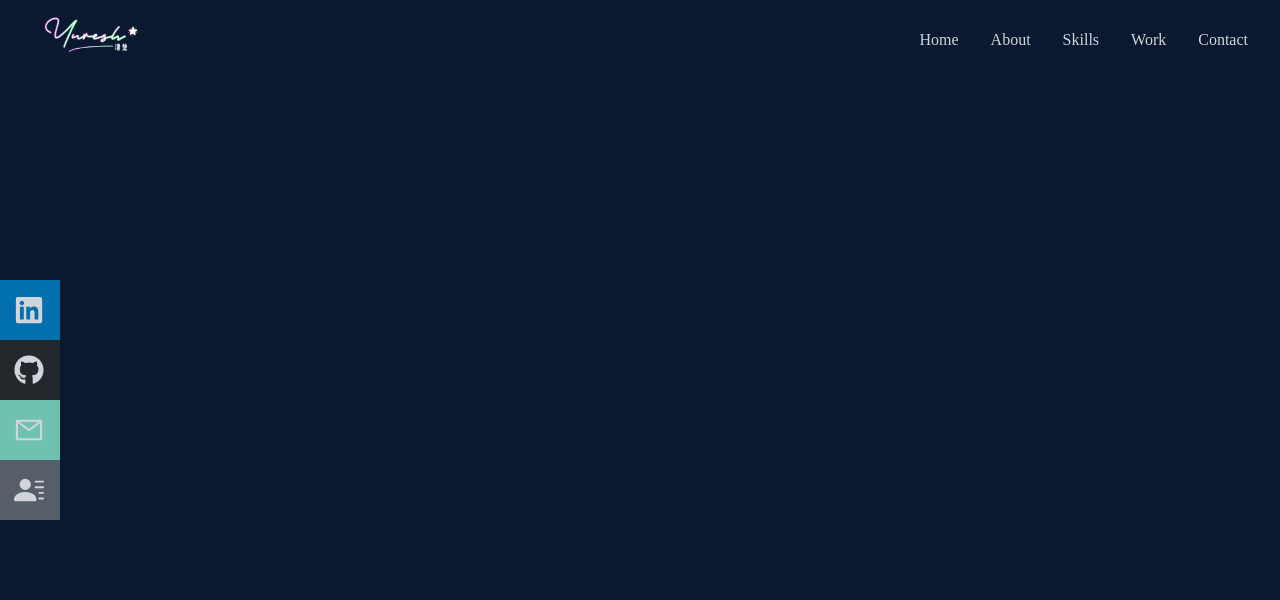
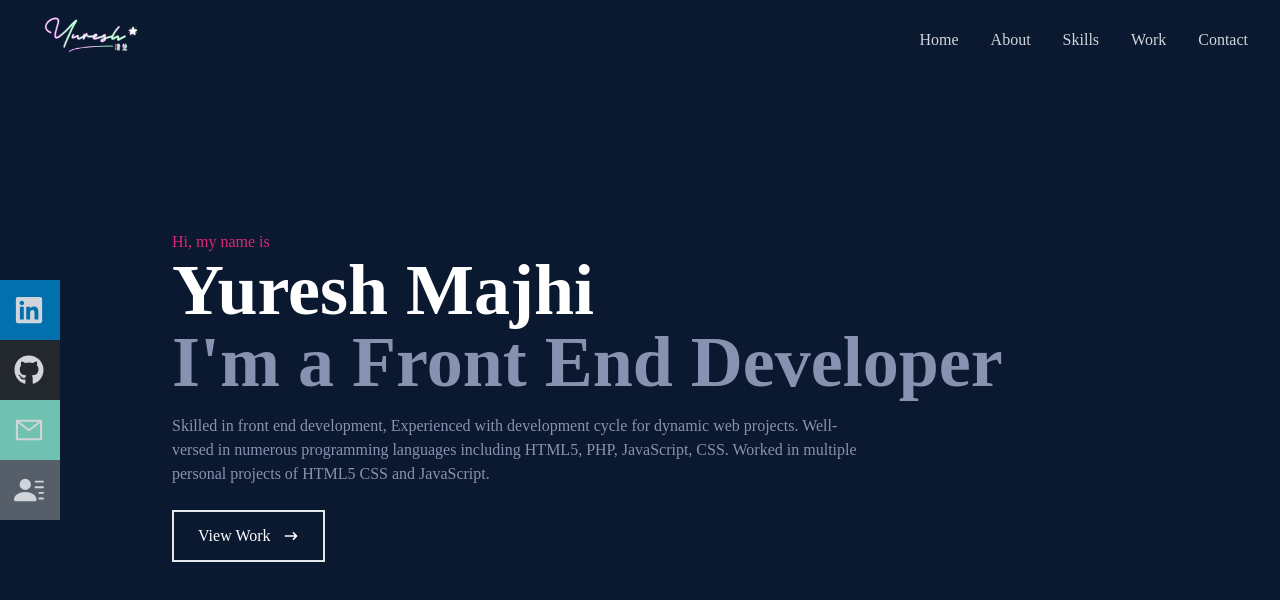
Before and after one commit to YureshMajhi/my-portfolio, a React (Create React App) app: page / in a window 1280 px wide. Shown: the top 600 px of the page. Built offline with nearby package versions, Linux system fonts and the light colour scheme.

Commit message:
Home page completed

```diff
--- a/src/components/Home.jsx
+++ b/src/components/Home.jsx
@@ -1,7 +1,35 @@
 import React from "react";
+import { HiArrowNarrowRight } from "react-icons/hi";
 
 const Home = () => {
-  return <div className="w-full h-screen bg-[#0a192f]"></div>;
+  return (
+    <div className="w-full h-screen bg-[#0a192f]">
+      {/* container */}
+      <div className="h-full flex flex-col justify-center max-w-[1000px] mx-auto px-8">
+        <p className="text-pink-600">Hi, my name is</p>
+        <h1 className="text-white text-4xl sm:text-7xl font-bold">
+          Yuresh Majhi
+        </h1>
+        <h2 className="text-[#8892b0] text-4xl sm:text-7xl font-bold">
+          I'm a Front End Developer
+        </h2>
+        <p className="text-[#8892b0] max-w-[700px] my-4">
+          Skilled in front end development, Experienced with development cycle
+          for dynamic web projects. Well-versed in numerous programming
+          languages including HTML5, PHP, JavaScript, CSS. Worked in multiple
+          personal projects of HTML5 CSS and JavaScript.
+        </p>
+        <div>
+          <button className="flex items-center group text-white border-2 px-6 py-3 my-2 hover:bg-pink-600 hover:border-pink-600">
+            View Work
+            <span className="group-hover:rotate-90 duration-300">
+              <HiArrowNarrowRight className="ml-3" />
+            </span>
+          </button>
+        </div>
+      </div>
+    </div>
+  );
 };
 
 export default Home;
```
